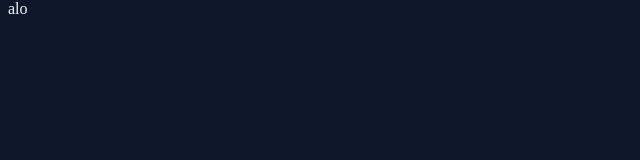
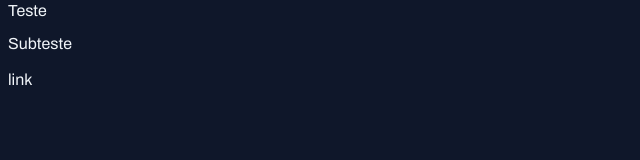
Before and after one commit to FilipeMG1/Projeto-Portal-de-Noticias, a plain HTML site: page index.html in a window 1280 px wide. Shown: the whole page, without its empty margins (0-640 px from the left). Drawn offline with Linux system fonts and the light colour scheme.

Commit message:
aplicando fontes no css

```diff
--- a/index.html
+++ b/index.html
@@ -1,12 +1,20 @@
 <!DOCTYPE html>
 <html lang="pt-BR">
 <head>
+  <link rel="preconnect" href="https://fonts.googleapis.com">
+  <link rel="preconnect" href="https://fonts.gstatic.com" crossorigin>
+
+
   <meta charset="UTF-8">
   <meta name="viewport" content="width=device-width, initial-scale=1.0">
   <title>Portal de Notícias</title>
   <link rel="stylesheet" href="style/index.css">
+
+  <link href="https://fonts.googleapis.com/css2?family=Archivo:ital,wght@0,100..900;1,100..900&display=swap" rel="stylesheet">
 </head>
 <body>
-  alo
+  <h1>Teste</h1>
+  <h2>Subteste</h2>
+  <a href="#">link</a>
 </body>
 </html>
--- a/style/global.css
+++ b/style/global.css
@@ -11,9 +11,31 @@
   --stroke-color: #1E293B;
   --text-color-primary: #F1F5F9;
   --text-color-secondary: #CBD5E1;
+
+  --font-family: "Archivo", sans-serif;
+  --h1: 800 24px/135% var(--font-family);
+  --h2: 800 16px/140% var(--font-family);
+  --h3: 800 14px/140% var(--font-family);
+  --text-span: 600 14px/145% var(--font-family);
+  --text: 400 16px/140% var(--font-family);
+  --text-sm: 400 14px/160% var(--font-family);
 }
 
 body {
+  font: var(--text);
   color: var(--text-color-primary);
   background-color: var(--bg-color);
 }
+
+a {
+  text-decoration: none;
+  color: inherit;
+}
+
+a:hover {
+  color: var(--brand-color-light);
+}
+
+h1, h2, h3 {
+  font: inherit;
+}
```
